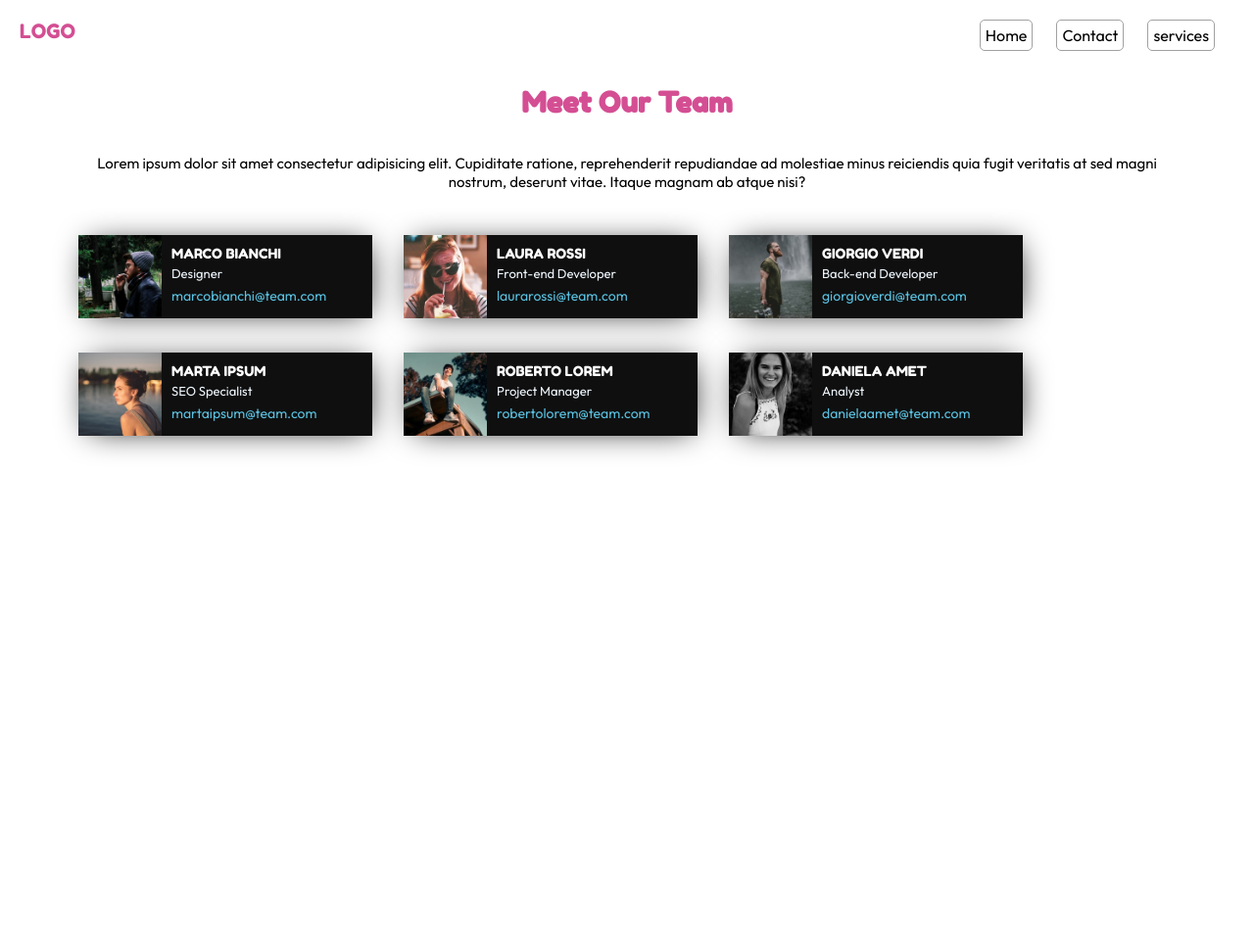
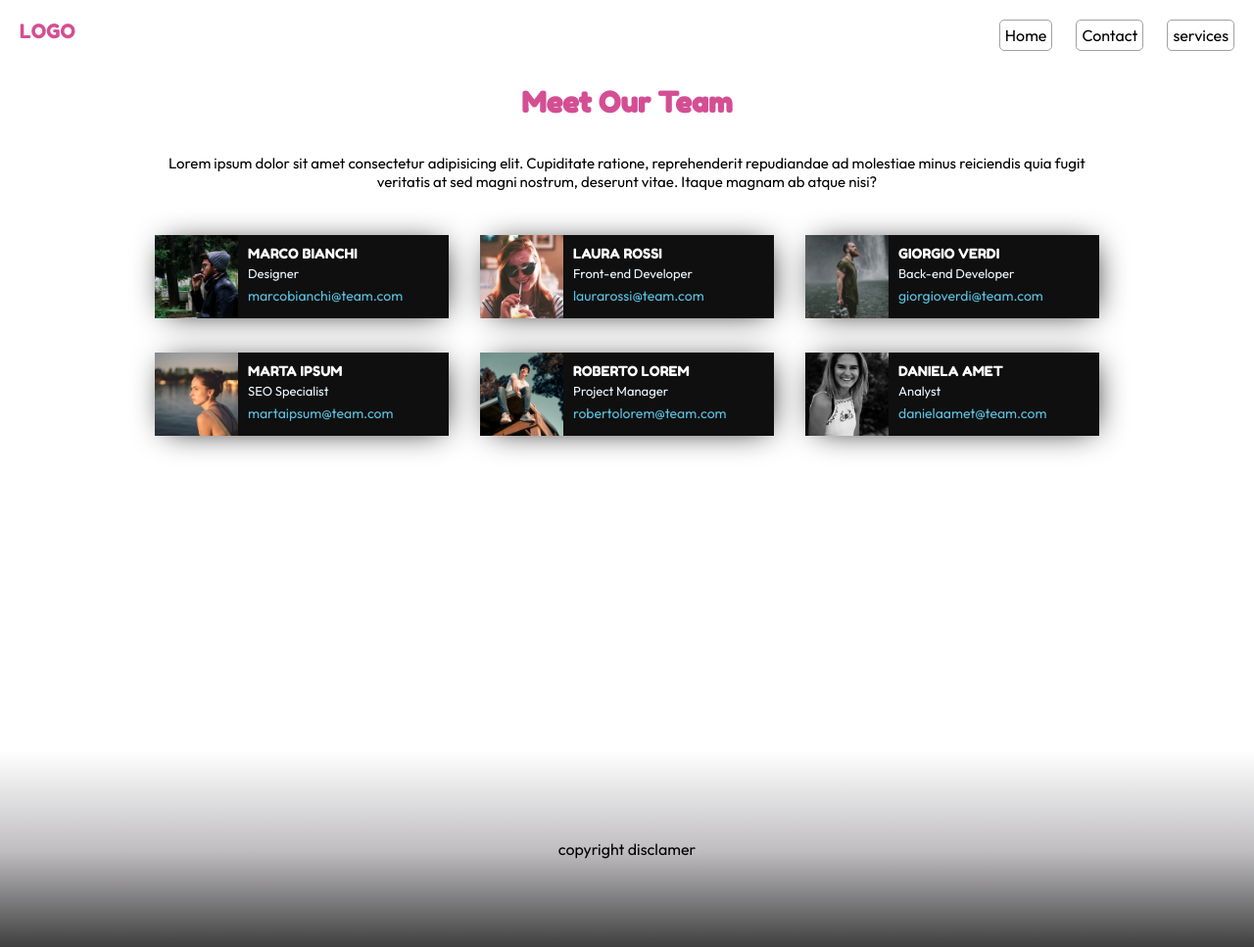
Before and after one commit to LoretaDibenedetto/html-css-flex-cards, a plain HTML site: page index.html in a window 1280 px wide. Shown: the whole page at 98% size. Before the commit the page ends 800 px from the top, so only its background shows below. Drawn offline with Linux system fonts and the light colour scheme.

Commit message:
add footer

```diff
--- a/css/style.css
+++ b/css/style.css
@@ -8,25 +8,29 @@
 
 .container{
     margin: 0 auto;
-    width: 90%;
+    width: 80%;
+    height:85vh;
+}
 
-}
+
 /*header */
 .header{
     display:flex;
     justify-content: space-between;
     margin: 20px;
+
 }
 
 .logo{
     font-family: 'Fredoka One', cursive;
     color:#d44e93;
     font-size: 20px;
+
 }
 
 nav li{
     display:inline-block;
-    margin-right: 20px;
+    margin-left: 20px;
     font-family: 'Outfit', sans-serif;
     border:1px solid #a1a1a1;
     padding: 5px;
@@ -60,7 +64,7 @@ nav li:hover{
 .flex-container{
     display:flex;
     flex-wrap: wrap;
-
+    justify-content: center;
 }
 .card{
     display:flex;
@@ -94,3 +98,13 @@ nav li:hover{
     font-size: 14px;
     font-family: 'Outfit', sans-serif;
 }
+
+.footer{
+    font-family: 'Outfit', sans-serif;
+    height:200px;
+    line-height: 200px;
+    background: rgb(0,0,0);
+    background: linear-gradient(0deg, rgb(63, 63, 63) 0%, rgb(191, 189, 192) 49%, rgba(255,255,255,1) 100%);
+    color:rgb(0, 0, 0);
+    text-align: center;
+}
--- a/index.html
+++ b/index.html
@@ -24,6 +24,8 @@
             </ul>
         </nav>
      </header>
+
+    <main>
         <div class="container">
 
             <div class="title">
@@ -116,5 +118,11 @@
             </div>
 
         </div>
+    </div>
+</main>
+
+    <footer class="footer">
+        <p>copyright disclamer </p>
+    </footer>
 </body>
 </html>
```
Lines whose indentation alone changed are shown as unchanged.
